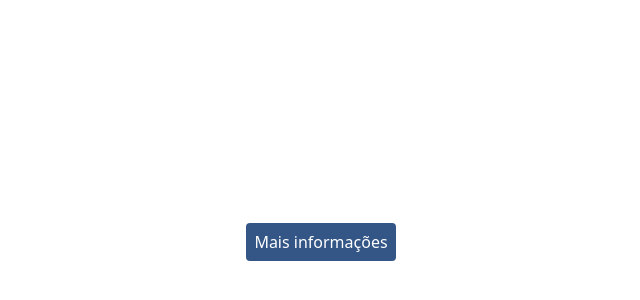
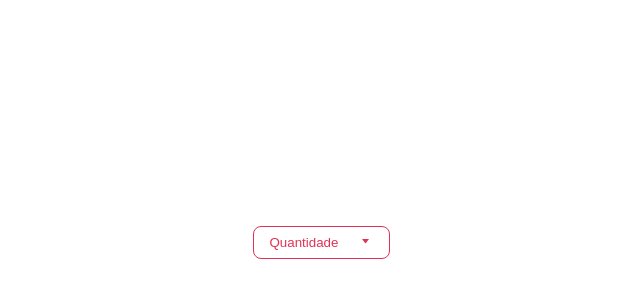
Before and after one commit to NeiltonSeguins/4486-react-radix, a React (Vite) app: page / in a window 1280 px wide. Shown: the part 158-458 px from the top of the page, without its empty margins (319-959 px from the left). Built offline with nearby package versions, Linux system fonts and the light colour scheme.

Commit message:
Componente Select

```diff
--- a/src/App.tsx
+++ b/src/App.tsx
@@ -1,8 +1,8 @@
 import "./App.css";
-import PopoverDemo from "./components/Popover";
+import SelectDemo from "./components/Select";
 
 function App() {
-  return <PopoverDemo />;
+  return <SelectDemo />;
 }
 
 export default App;
--- /dev/null
+++ b/src/components/Select/index.tsx
@@ -0,0 +1,39 @@
+import { Select } from "radix-ui";
+import { TriangleDownIcon, TriangleUpIcon } from "@radix-ui/react-icons";
+import "./style.css";
+
+const quantidade = [1, 2, 3, 4, 5];
+
+const SelectDemo = () => {
+  return (
+    <Select.Root>
+      <Select.Trigger className="SelectTrigger" aria-label="Números">
+        <Select.Value placeholder="Quantidade" />
+        <Select.Icon className="SelectIcon">
+          <TriangleDownIcon />
+        </Select.Icon>
+      </Select.Trigger>
+      <Select.Portal>
+        <Select.Content className="SelectContent">
+          <Select.ScrollUpButton className="SelectScrollButton">
+            <TriangleUpIcon />
+          </Select.ScrollUpButton>
+          <Select.Viewport className="SelectViewport">
+            <Select.Group>
+              {quantidade.map((q) => (
+                <Select.Item className="SelectItem" value={`${q}`}>
+                  <Select.ItemText>{q}</Select.ItemText>
+                </Select.Item>
+              ))}
+            </Select.Group>
+          </Select.Viewport>
+          <Select.ScrollDownButton>
+            <TriangleUpIcon />
+          </Select.ScrollDownButton>
+        </Select.Content>
+      </Select.Portal>
+    </Select.Root>
+  );
+};
+
+export default SelectDemo;
--- /dev/null
+++ b/src/components/Select/style.css
@@ -0,0 +1,75 @@
+.SelectTrigger {
+  display: inline-flex;
+  align-items: center;
+  justify-content: space-between;
+  border-radius: 8px;
+  padding: 0 16px;
+  height: 33px;
+  width: 137px;
+  gap: 5px;
+  background-color: white;
+  border: 1px solid #e23155;
+}
+
+.SelectTrigger:hover {
+  background-color: var(--mauve-3);
+}
+
+.SelectTrigger:focus {
+  box-shadow: 0 0 0 2px black;
+}
+
+.SelectTrigger[data-placeholder] {
+  color: #e23155;
+}
+
+.SelectIcon {
+  color: #e23155;
+}
+
+.SelectContent {
+  position: fixed;
+  overflow: hidden;
+  align-items: center;
+  min-width: 137px;
+  background-color: white;
+  border-radius: 0px 0px 8px 8px;
+  border: 1px solid #e23155;
+}
+
+.SelectContent[data-state="open"] {
+  transform: translateX(34.8%) translateY(21.8%);
+}
+
+.SelectViewport {
+  padding: 5px;
+}
+
+.SelectItem {
+  display: flex;
+  align-items: center;
+  height: 25px;
+  padding: 0px 16px;
+  position: relative;
+  user-select: none;
+}
+
+.SelectItem[data-disabled] {
+  pointer-events: none;
+}
+
+.SelectItem[data-highlighted] {
+  outline: none;
+  background-color: white;
+  color: #e23155;
+}
+
+.SelectScrollButton {
+  display: flex;
+  align-items: center;
+  justify-content: center;
+  height: 25px;
+  background-color: white;
+  color: #e23155;
+  cursor: default;
+}
```
